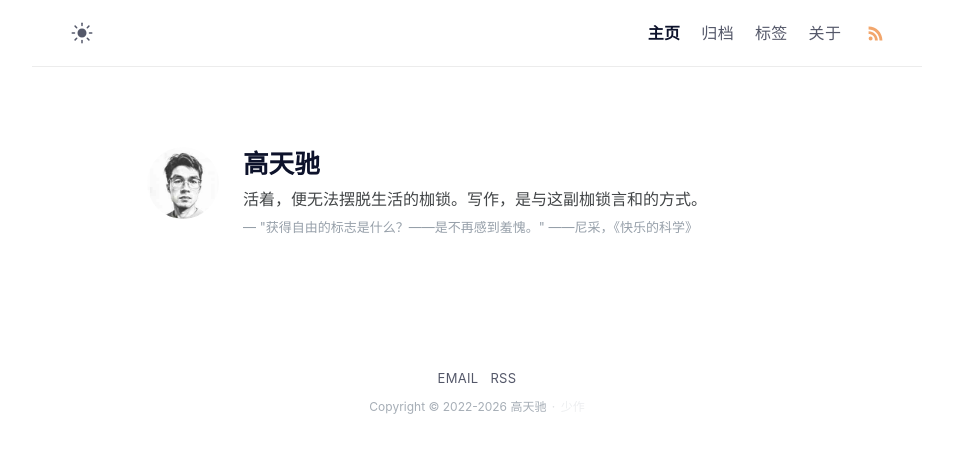
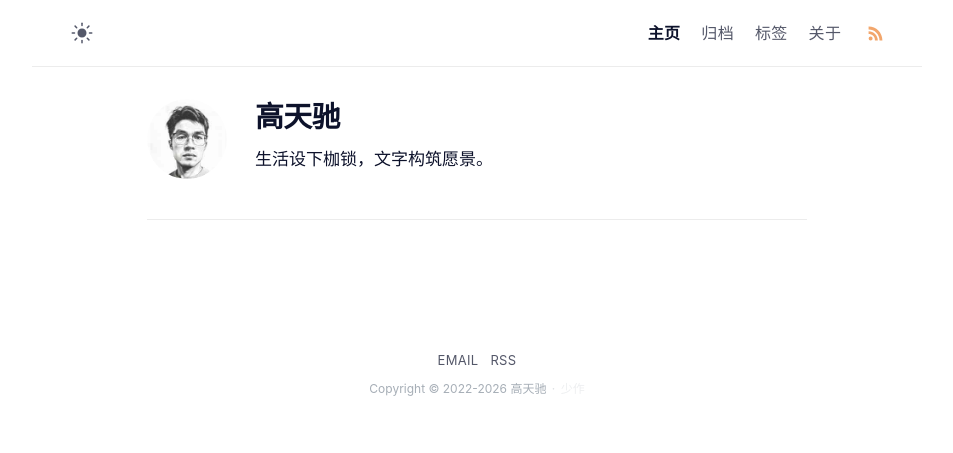
Before and after one commit to gaotianchi/gaotianchi.github.io, a Jekyll site: the page built from index.md, in a window 1280 px wide. Shown: the top 453 px of the page, without its empty margins (163-1116 px from the left). Built offline with Jekyll 4.4.1, drawn with Linux system fonts in a browser that asks for light colours.

Commit message:
simplify author card: remove quote, refine bio
Strip Nietzsche quote, condense bio to a single clean line.
Remove unused .author-quote CSS and dark mode overrides.

Co-Authored-By: Claude Opus 4.7 <noreply@anthropic.com>

```diff
--- a/_config.yml
+++ b/_config.yml
@@ -1,7 +1,7 @@
 # Site settings
 title: 高天驰 # site title
 description: >-
-  这里是高天驰的个人博客，记录我的写作、成长与思考，涵盖随笔、读书笔记与生活观察，是我理解世界与自我的方式。
+  生活设下枷锁，文字构筑愿景。
 lang: zh-cn # default lang
 timezone: Asia/Shanghai # set your timezone
 image: assets/img/ogp.webp # This image used for Open Graph more info https://ogp.me/
@@ -14,9 +14,7 @@ mode: light # default theme "dark" | "light"
 author:
   name: 高天驰 # author name
   bio: >- # 独白
-    活着，便无法摆脱生活的枷锁。写作，是与这副枷锁言和的方式。
-  quote: >- # 作为注脚的引言
-    "获得自由的标志是什么？——是不再感到羞愧。" ——尼采，《快乐的科学》
+    生活设下枷锁，文字构筑愿景。
   location: 中国 # author location
   username: gaotianchi # general username
   github: gaotianchi # github username
--- a/_includes/author.html
+++ b/_includes/author.html
@@ -9,8 +9,5 @@
   <div class="author-content">
     <h2 class="author-name">{{ site.author.name }}</h2>
     <p class="author-bio">{{ site.author.bio }}</p>
-    {% if site.author.quote %}
-    <p class="author-quote">{{ site.author.quote }}</p>
-    {% endif %}
   </div>
 </div>
--- a/_sass/klise/_dark.scss
+++ b/_sass/klise/_dark.scss
@@ -155,11 +155,10 @@ body[data-theme="dark"] {
 
   // Author
   .author {
+    border-bottom-color: $dark-light;
+
     .author-bio {
-      color: $dark-text-base-color;
-    }
-    .author-quote {
-      color: $dark-gray;
+      color: $dark-white;
     }
   }
 
--- a/_sass/klise/_layout.scss
+++ b/_sass/klise/_layout.scss
@@ -183,16 +183,17 @@
 .author {
   display: flex;
   align-items: flex-start;
-  gap: 24px;
-  margin-top: 5rem;
-  margin-bottom: 5rem;
+  gap: 28px;
+  padding: 2rem 0 2.5rem;
+  margin-bottom: 4.5rem;
+  border-bottom: 1px solid $light;
 
   @include media-query($on-mobile) {
     flex-direction: column;
     align-items: center;
     text-align: center;
-    gap: 16px;
-    margin-top: 3rem;
+    gap: 14px;
+    padding: 1.5rem 0 2rem;
     margin-bottom: 3rem;
   }
 
@@ -201,8 +202,8 @@
   }
 
   .author-avatar {
-    width: 72px;
-    height: 72px;
+    width: 80px;
+    height: 80px;
     border-radius: 100%;
     user-select: none;
     background-color: $black;
@@ -213,8 +214,8 @@
     opacity: 1;
 
     @include media-query($on-mobile) {
-      width: 64px;
-      height: 64px;
+      width: 68px;
+      height: 68px;
     }
   }
 
@@ -224,30 +225,19 @@
   }
 
   .author-name {
-    font-size: 1.6em;
-    margin: 0 0 6px 0;
-    line-height: 1.3;
+    font-size: 1.8em;
+    font-weight: 700;
+    margin: 0 0 10px 0;
+    line-height: 1.25;
+    letter-spacing: -0.02em;
   }
 
   .author-bio {
-    margin: 0 0 4px 0;
-    font-size: $base-font-size;
-    color: $text-base-color;
-    line-height: 1.7;
-    max-width: 480px;
-  }
-
-  .author-quote {
     margin: 0;
-    font-size: $small-font-size - 1;
-    color: $gray;
-    line-height: 1.6;
-    opacity: 0.7;
-    max-width: 480px;
-
-    &::before {
-      content: "\2014\00a0";
-    }
+    font-size: 1.063rem;
+    color: $black;
+    line-height: 1.75;
+    max-width: 500px;
   }
 }
 
```
